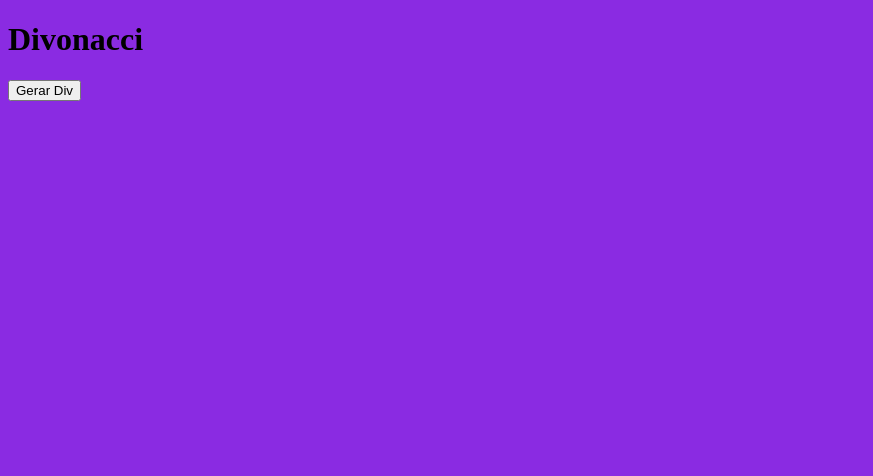
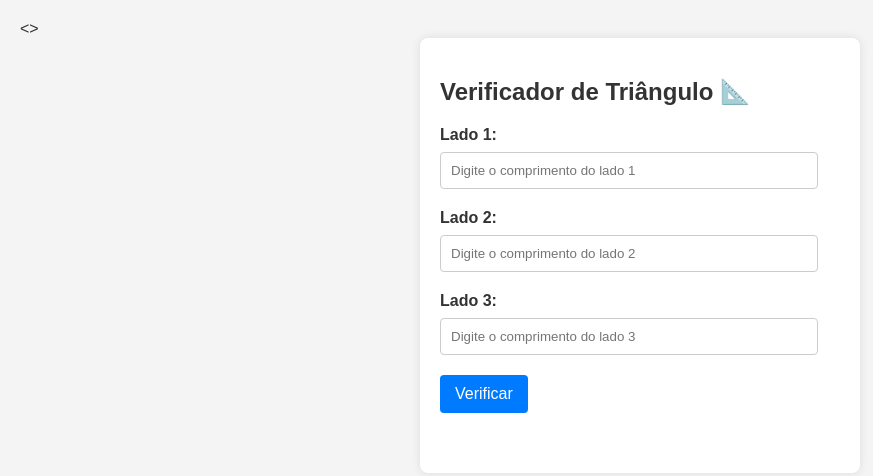
Before and after one commit to rhaone-brum/Divonacci, a plain HTML site: page src/index.html in a window 1280 px wide. Shown: the whole page, without its empty margins (0-873 px from the left). Drawn offline with Linux system fonts and the light colour scheme.

Commit message:
cálculo triangulo

```diff
--- a/src/assets/css/style.css
+++ b/src/assets/css/style.css
@@ -1,3 +1,56 @@
 body {
-  background-color: blueviolet;
+  font-family: sans-serif;
+  margin: 20px;
+  background-color: #f4f4f4;
+  color: #333;
 }
+.container {
+  background-color: #fff;
+  padding: 20px;
+  border-radius: 8px;
+  box-shadow: 0 0 10px rgba(0, 0, 0, 0.1);
+  max-width: 400px;
+  margin: auto;
+}
+label {
+  display: block;
+  margin-bottom: 8px;
+  font-weight: bold;
+}
+input[type="number"] {
+  width: calc(100% - 22px);
+  padding: 10px;
+  margin-bottom: 20px;
+  border: 1px solid #ccc;
+  border-radius: 4px;
+  box-sizing: border-box;
+}
+button {
+  background-color: #007bff;
+  color: white;
+  padding: 10px 15px;
+  border: none;
+  border-radius: 4px;
+  cursor: pointer;
+  font-size: 16px;
+}
+button:hover {
+  background-color: #0056b3;
+}
+#resultado {
+  margin-top: 20px;
+  font-size: 1.1em;
+  font-weight: bold;
+  padding: 10px;
+  border-radius: 4px;
+}
+.success {
+  background-color: #e7f7e7;
+  color: #2d6a2d;
+  border: 1px solid #b8d8b8;
+}
+.error {
+  background-color: #fdecea;
+  color: #942a2a;
+  border: 1px solid #e8b3b3;
+}
--- a/src/assets/js/divonacci.js
+++ b/src/assets/js/divonacci.js
@@ -1,5 +1,44 @@
-function gerarDiv() {
-  const raiz = document.getElementById("divonacci");
+function verificarTriangulo() {
+  const lado1 = parseFloat(document.getElementById("lado1").value);
+  const lado2 = parseFloat(document.getElementById("lado2").value);
+  const lado3 = parseFloat(document.getElementById("lado3").value);
+  const resultadoDiv = document.getElementById("resultado");
 
-  console.log(raiz);
+  // Limpa o resultado anterior e remove classes de estilo
+  resultadoDiv.textContent = "";
+  resultadoDiv.className = "";
+
+  // Verifica se os inputs são números válidos e positivos
+  if (
+    isNaN(lado1) ||
+    isNaN(lado2) ||
+    isNaN(lado3) ||
+    lado1 <= 0 ||
+    lado2 <= 0 ||
+    lado3 <= 0
+  ) {
+    resultadoDiv.textContent =
+      "Por favor, insira valores numéricos positivos para todos os lados.";
+    resultadoDiv.classList.add("error");
+    return;
+  }
+
+  // Verifica a condição de existência de um triângulo
+  // A soma de quaisquer dois lados deve ser maior que o terceiro lado.
+  if (lado1 + lado2 > lado3 && lado1 + lado3 > lado2 && lado2 + lado3 > lado1) {
+    let tipo = "";
+    if (lado1 === lado2 && lado2 === lado3) {
+      tipo = "Equilátero";
+    } else if (lado1 === lado2 || lado1 === lado3 || lado2 === lado3) {
+      tipo = "Isósceles";
+    } else {
+      tipo = "Escaleno";
+    }
+    resultadoDiv.textContent = `É um triângulo ${tipo}. ✅`;
+    resultadoDiv.classList.add("success");
+  } else {
+    resultadoDiv.textContent =
+      "Os lados fornecidos não formam um triângulo. ❌";
+    resultadoDiv.classList.add("error");
+  }
 }
--- a/src/index.html
+++ b/src/index.html
@@ -7,9 +7,33 @@
     <script src="assets/js/divonacci.js"></script>
     <title>Divonacci</title>
   </head>
-  <body>
-    <h1>Divonacci</h1>
-    <button onClick="gerarDiv();">Gerar Div</button>
-    <div id="divonacci"></div>
-  </body>
+  <>
+  <div class="container">
+    <h2>Verificador de Triângulo 📐</h2>
+    <label for="lado1">Lado 1:</label>
+    <input
+      type="number"
+      id="lado1"
+      placeholder="Digite o comprimento do lado 1"
+    />
+
+    <label for="lado2">Lado 2:</label>
+    <input
+      type="number"
+      id="lado2"
+      placeholder="Digite o comprimento do lado 2"
+    />
+
+    <label for="lado3">Lado 3:</label>
+    <input
+      type="number"
+      id="lado3"
+      placeholder="Digite o comprimento do lado 3"
+    />
+
+    <button onclick="verificarTriangulo()">Verificar</button>
+
+    <div id="resultado"></div>
+  </div>
+</body>
 </html>
```
